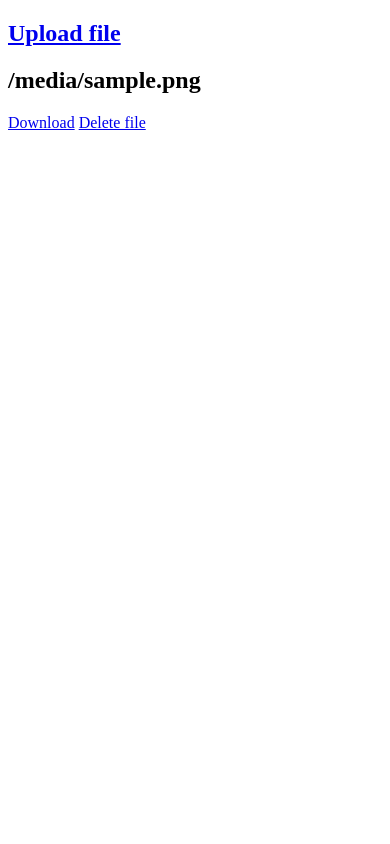
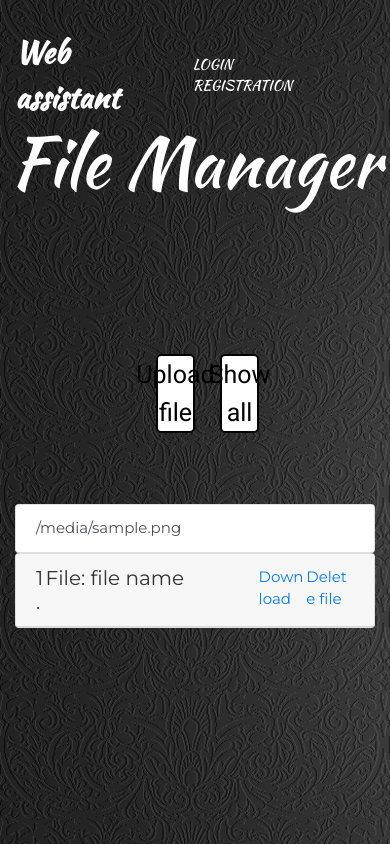
Before and after one commit to dJg-jpeg/web_assistant, a Django app: template src/templates/pages/file_manager.html in a window 390 px wide. Run offline with Django 3.2, Linux system fonts and the light colour scheme; the template is opened without the code that fills it: most values are stand-ins (such as "Sample title", 1, 10 or a date in 2020); some libraries are stand-ins or nearby versions.

Commit message:
Add Front file manager

```diff
--- a/src/assistant/admin.py
+++ b/src/assistant/admin.py
@@ -1,5 +1,5 @@
 from django.contrib import admin
-from .models import Contact, Note, ContactPhone, NoteTag, FileManager
+from .models import Contact, Note, ContactPhone, NoteTag, FileManager, FileType
 
 # Register your models here.
 admin.site.register(Contact)
@@ -7,3 +7,4 @@
 admin.site.register(ContactPhone)
 admin.site.register(NoteTag)
 admin.site.register(FileManager)
+admin.site.register(FileType)
--- a/src/assistant/urls.py
+++ b/src/assistant/urls.py
@@ -30,6 +30,7 @@
     path('file_manager/', views.file_manager, name='file_manager'),
     path('file_manager/upload/', views.upload, name='upload'),
     path('file_manager/delete_file/<file_id>', views.delete_file, name='delete_file'),
+    path('file_manager/show_by_category/<category_id>', views.show_by_category, name='show_by_category'),
     url(r'^download/(?P<path>.*)$/', serve, {'document_root': settings.MEDIA_ROOT}),
 ]
 
--- a/src/static/css/styles.css
+++ b/src/static/css/styles_one.css
@@ -933,3 +933,64 @@
 .tag_form{
     margin-top: 40px
 }
+
+.file_manager_content{
+    display: flex;
+    flex-direction: row;
+    justify-content: space-between;
+}
+
+.add_file{
+    display: flex;
+    border: 2px solid black;
+    transition-duration: 0.4s;
+    background-color: white;
+    font-family: "Roboto", sans-serif;
+    border-radius: 5px;
+    text-align: center;
+    font-size: 25px;
+    text-decoration: none;
+    color: black;
+    margin-bottom: 55px;
+    position: center;
+    width: 10%;
+    margin-left: 25px;
+    justify-content: center;
+}
+
+.add_file:hover{
+    background-color: grey; /* Green */
+    color: black;
+    text-decoration: none;
+}
+
+.no_content_files{
+    display: flex;
+    color: white;
+    justify-content: center;
+}
+
+.file_manager_btns{
+    display: flex;
+    flex-direction: row;
+    justify-content: center;
+    text-align: center;
+}
+
+.upload_file_btn{
+    display: flex;
+    justify-content: center;
+    color: black;
+    margin-left: 30%;
+    font-size: 20px;
+    border: 2px solid black;
+    transition-duration: 0.4s;
+    background-color: white;
+    border-radius: 5px;
+}
+
+.upload_file_btn:hover{
+    background-color: grey; /* Green */
+    color: black;
+    text-decoration: none;
+}
--- a/src/templates/base.html
+++ b/src/templates/base.html
@@ -9,7 +9,7 @@
             href="https://fonts.googleapis.com/css2?family=Kaushan+Script&family=Montserrat:wght@400;700&family=Roboto&display=swap"
             rel="stylesheet"
     />
-    <link rel="stylesheet" href="{% static 'css/styles.css' %}">
+    <link rel="stylesheet" href="{% static 'css/styles_one.css' %}">
     <title>{% block title %}Web Assistant{% endblock %}</title>
 </head>
 <body>
--- a/src/templates/pages/file_manager.html
+++ b/src/templates/pages/file_manager.html
@@ -1,21 +1,44 @@
-<!DOCTYPE html>
-<html lang="en">
-<head>
-    <meta charset="UTF-8">
-    <title>Title</title>
-</head>
-<body>
-<h2><a href="{% url 'upload' %}">Upload file</a></h2>
-{% if files_name|length > 0 %}
-{% for file_name in files_name %}
-<h2>{{file_name}}</h2>
-{% endfor %}
-{% for file in files %}
-<a href="{{file.name.url}}" download="{{file.name}}"> Download</a>
-<a href="{% url 'delete_file' file.id %}">Delete file</a>
-{% endfor %}
-{% else %}
-<h1>No files yet</h1>
-{% endif %}
-</body>
-</html>
+{% extends 'base.html' %}
+{% load crispy_forms_tags %}
+{% block title %}
+File manager :: {{ block.super }}
+{% endblock %}
+
+{% block welcome %}
+<h1 class="add_income">File Manager</h1>
+<div style="margin-top: 150px">
+    <div class="file_manager_btns">
+        <a class="add_file" href="{% url 'upload' %}">Upload file</a>
+        <a class="add_file" href="{% url 'file_manager' %}">Show all</a>
+    </div>
+    <div class="container mt-3">
+        <div class="row">
+            <div class="col-md-3">
+                <div class="list-group">
+                    {% for item in categories %}
+                    <a href="{% url 'show_by_category' item.id %}" class="list-group-item list-group-item-action">{{ item.file_type }}</a>
+                    {% endfor %}
+                </div>
+            </div>
+            <div class="col-md-9">
+                {% if files|length > 0 %}
+                {% for item in files %}
+                <div class="card mb-3">
+                    <div class="card-header">
+                        <div class="file_manager_content">
+                            <h5 style="width: 3%">{{ forloop.counter }}. </h5>
+                            <h5 style="width: 67%">File: {{ item.file_name.name|slice:"6:" }}</h5>
+                            <a style="width: 15%" href="{{item.file_name.url}}" download="{{file_name}}"> Download</a>
+                            <a style="width: 15%" href="{% url 'delete_file' item.id %}">Delete file</a>
+                        </div>
+                    </div>
+                </div>
+                {% endfor %}
+                {% else %}
+                <h3 class="no_content_files">No files</h3>
+                {% endif %}
+            </div>
+        </div>
+    </div>
+</div>
+{% endblock %}
```
Also changed, not shown: src/assistant/forms.py (+4 -4 lines), src/assistant/models.py (+9 -6 lines), src/assistant/views.py (+22 -9 lines), src/templates/pages/upload.html (+15 -14 lines).
